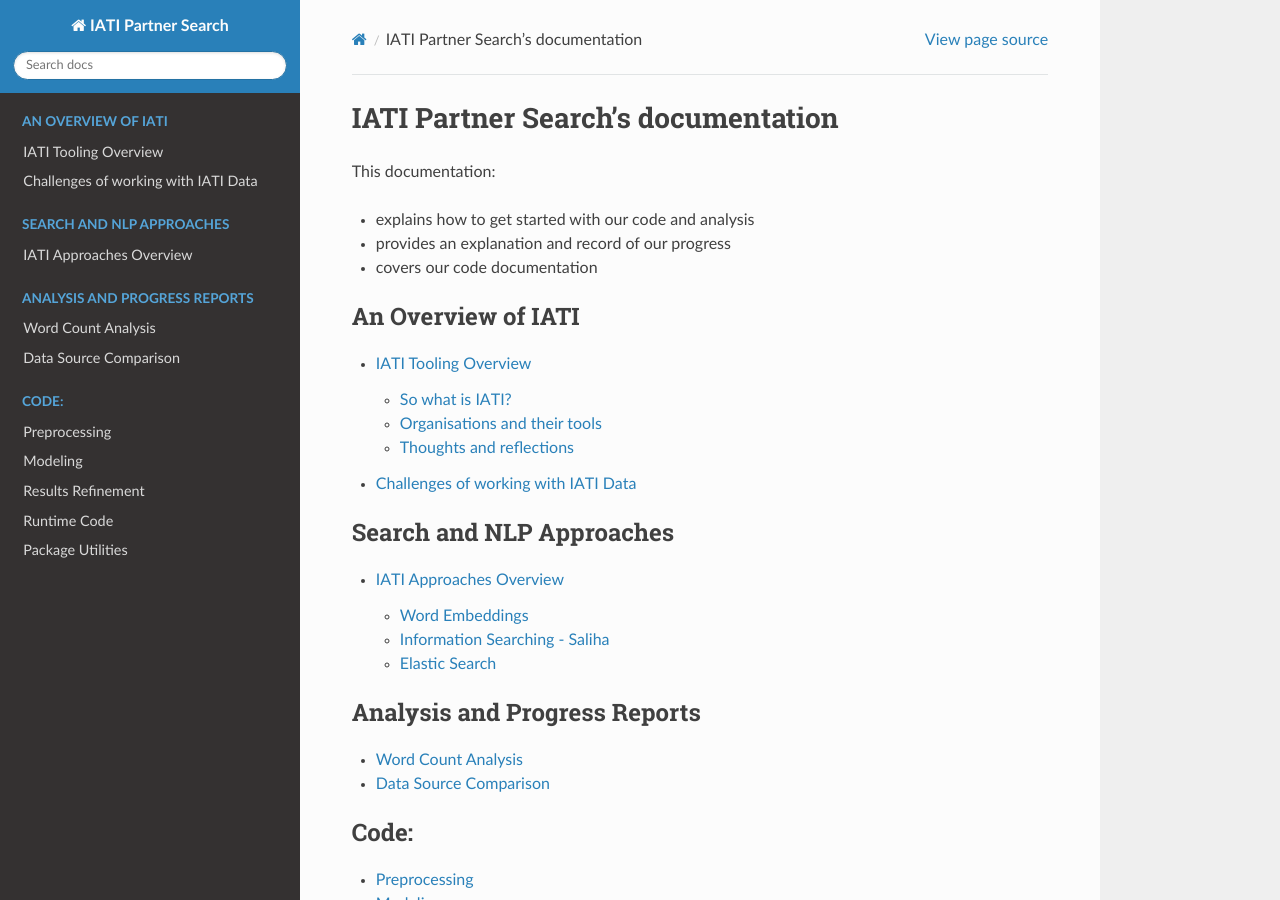
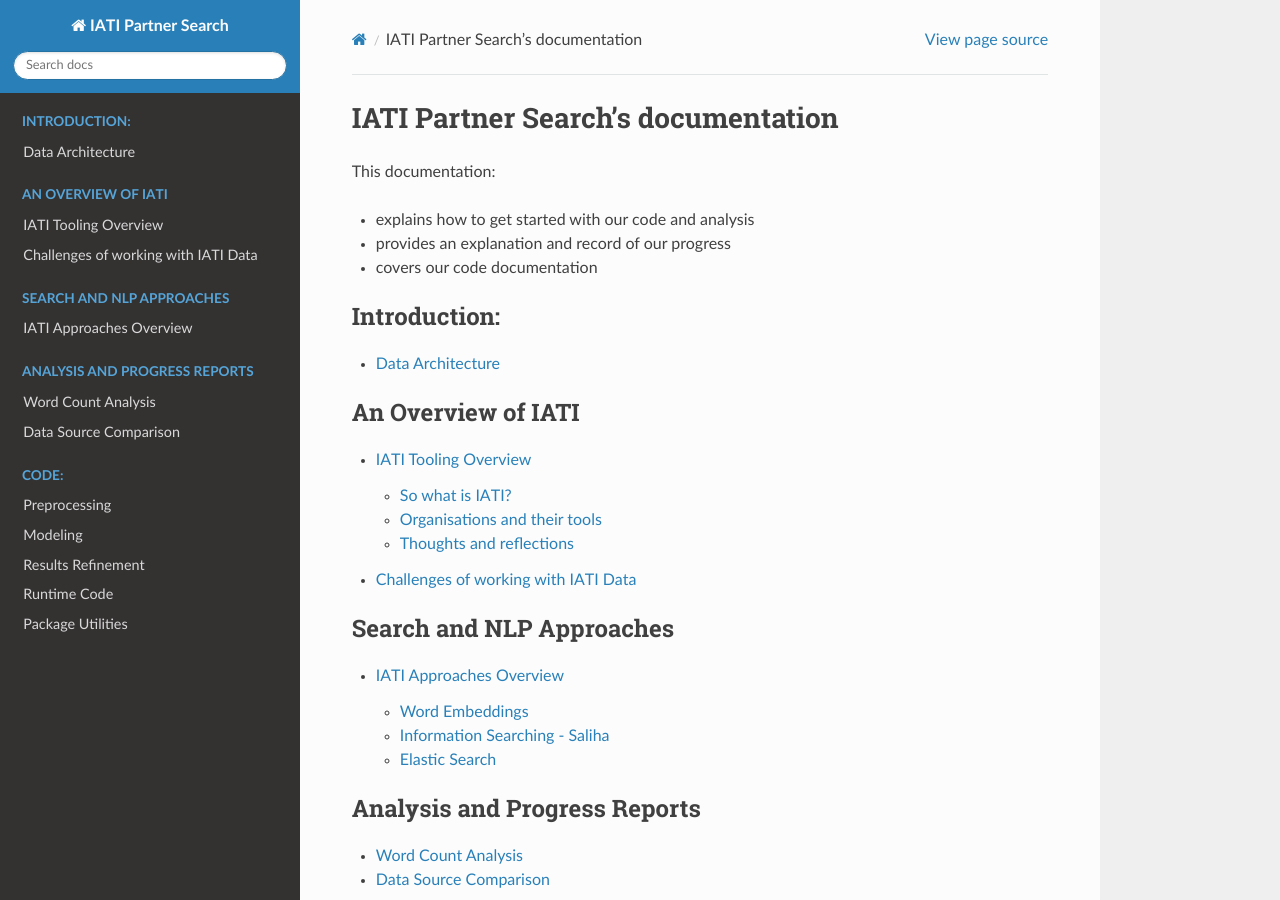
Before and after one commit to datasciencecampus/iati-partner-search, a Sphinx documentation site: the page built from docs/index.rst, in a window 1280 px wide and 900 px high. Built offline with Sphinx 7.4.7 and the Read the Docs theme 2.0.0, drawn with Linux system fonts in a browser that asks for light colours; pages that are not in the unit, such as notebooks, are missing from menus.

Commit message:
add structure for architecture overview

```diff
--- /dev/null
+++ b/docs/data_architecture.md
@@ -0,0 +1,3 @@
+# Data Architecture
+
+TODO @rabshab: add in some diagrams
--- a/docs/index.rst
+++ b/docs/index.rst
@@ -17,6 +17,7 @@
    :caption: Introduction:
 
    readme
+   data_architecture
 
 .. toctree::
    :maxdepth: 2
```
